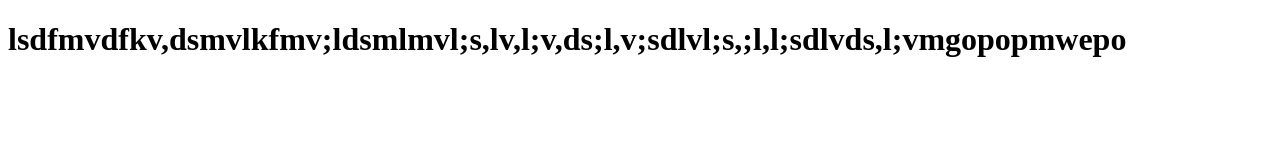
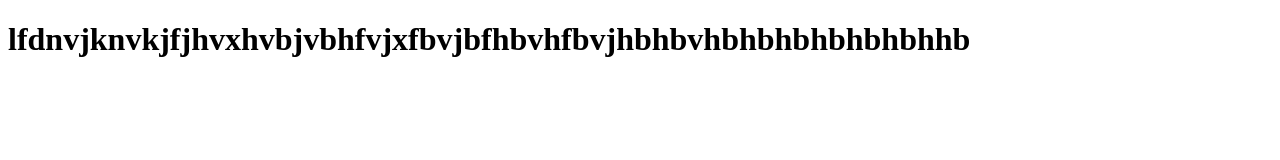
Before and after one commit to Peteingthanin/Parallel-PJ, a plain HTML site: page index.html in a window 1280 px wide. Drawn offline with Linux system fonts and the light colour scheme.

Commit message:
Update index.html

```diff
--- a/index.html
+++ b/index.html
@@ -6,6 +6,6 @@
     <title>Document</title>
 </head>
 <body>
-    <h1>lsdfmvdfkv,dsmvlkfmv;ldsmlmvl;s,lv,l;v,ds;l,v;sdlvl;s,;l,l;sdlvds,l;vmgopopmwepo</h1>
+    <h1>lfdnvjknvkjfjhvxhvbjvbhfvjxfbvjbfhbvhfbvjhbhbvhbhbhbhbhbhbhhb</h1>
 </body>
 </html>
```
